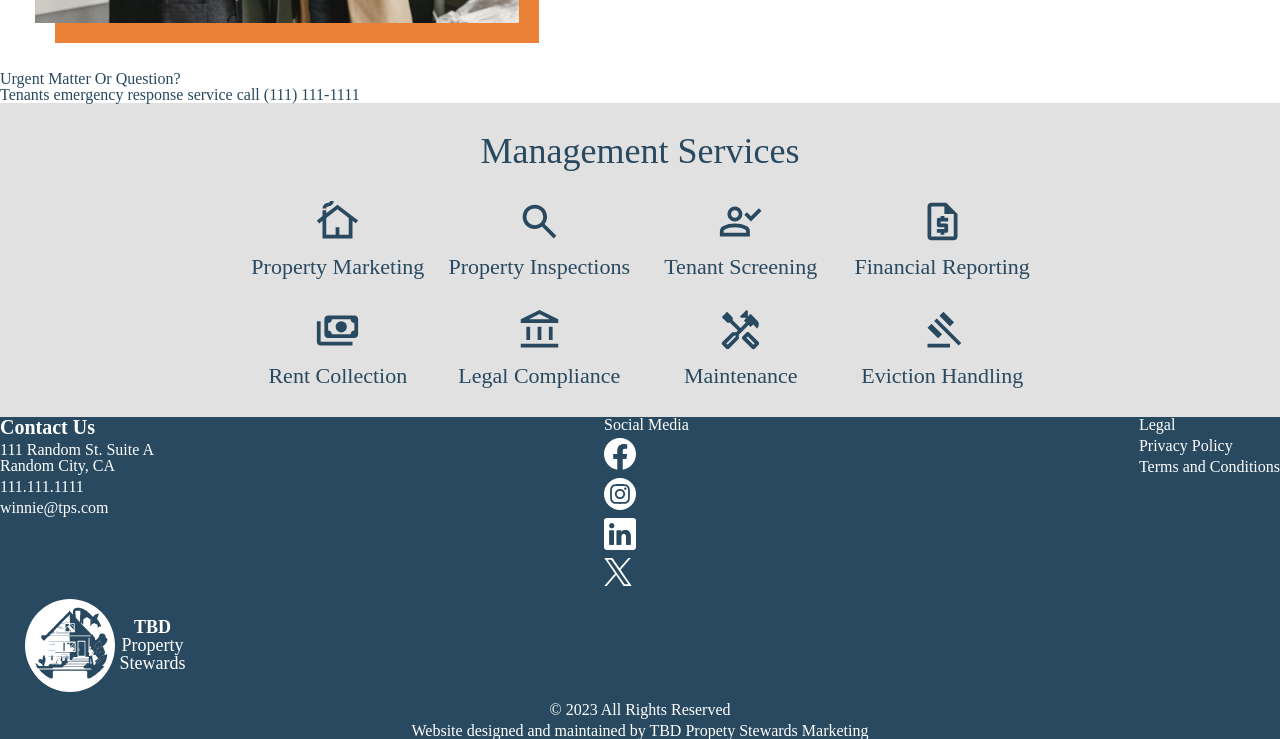
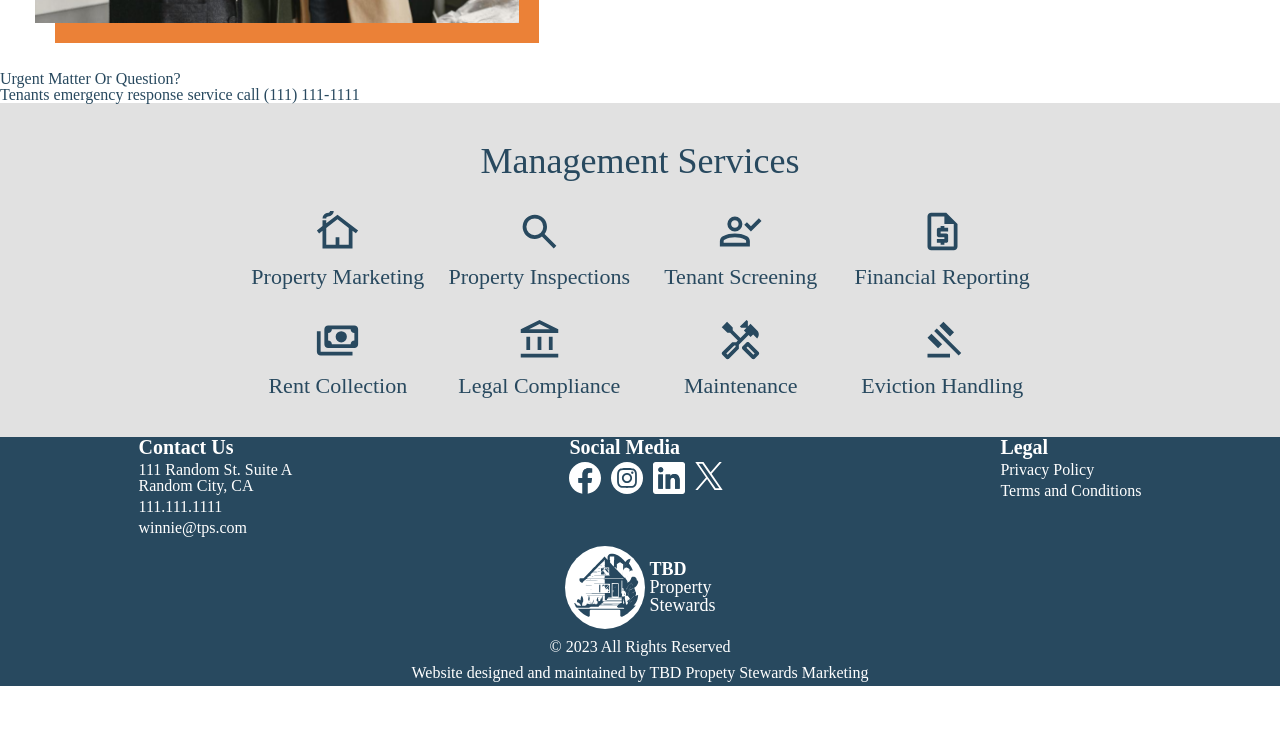
Before and after one commit to dukdukg00se/propty-mgmt-site, a website built with Vite: page index.html in a window 1280 px wide. Shown: the part 1141-1880 px from the top of the page. After the commit the page ends 1827 px from the top, so only its background shows below. Built offline with nearby package versions, Linux system fonts and the light colour scheme.

Commit message:
Work on footer styles

```diff
--- a/src/styles/styles.css
+++ b/src/styles/styles.css
@@ -117,7 +117,7 @@ a {
 }
 
 .bannerContentContainer h2 {
-  font-size: 36px;
+  font-size: 32px;
   /* letter-spacing: 0.3px; */
   font-weight: 600;
 }
@@ -217,7 +217,7 @@ a {
   display: flex;
   flex-direction: column;
   align-items: center;
-  padding: 30px;
+  padding: 40px 30px;
   gap: 30px;
   font-size: 22px;
 
@@ -260,8 +260,51 @@ footer {
 
 footer > div:first-of-type {
   display: flex;
-  justify-content: space-between;
+  justify-content: space-around;
   /* align-items: center; */
+}
+
+footer a {
+  color: white;
+  display: block;
+  margin: 5px 0;
+}
+
+.footerContact h3 {
+  font-size: 20px;
+  font-weight: 600;
+}
+
+.footerSocials {
+}
+
+.footerSocials h3 {
+  font-size: 20px;
+  font-weight: 600;
+}
+
+.footerSocials > div {
+  display: flex;
+  gap: 10px;
+}
+
+.footerLegal h3 {
+  font-size: 20px;
+  font-weight: 600;
+}
+
+.footerCredit {
+  /* align-self: center; */
+  /* text-align: center; */
+
+  display: flex;
+  flex-direction: column;
+  justify-content: center;
+  align-items: center;
+}
+
+.footerCredit p {
+  margin: 5px 0;
 }
 
 .footerCompany {
@@ -269,10 +312,6 @@ footer > div:first-of-type {
   display: flex;
   flex-direction: column;
   gap: 5px;
-}
-
-.footerCompany p {
-  text-align: center;
 }
 
 .footerLogoContainer {
@@ -299,25 +338,5 @@ footer > div:first-of-type {
 }
 
 .footerLogoContainer img {
-  height: 90px;
+  height: 80px;
 }
-
-footer a {
-  color: white;
-  display: block;
-  margin: 5px 0;
-}
-
-.footerContact h3 {
-  font-size: 20px;
-  font-weight: 600;
-}
-
-.footerCredit {
-  align-self: center;
-  text-align: center;
-}
-
-.footerCredit p {
-  margin: 5px 0;
-}
```
